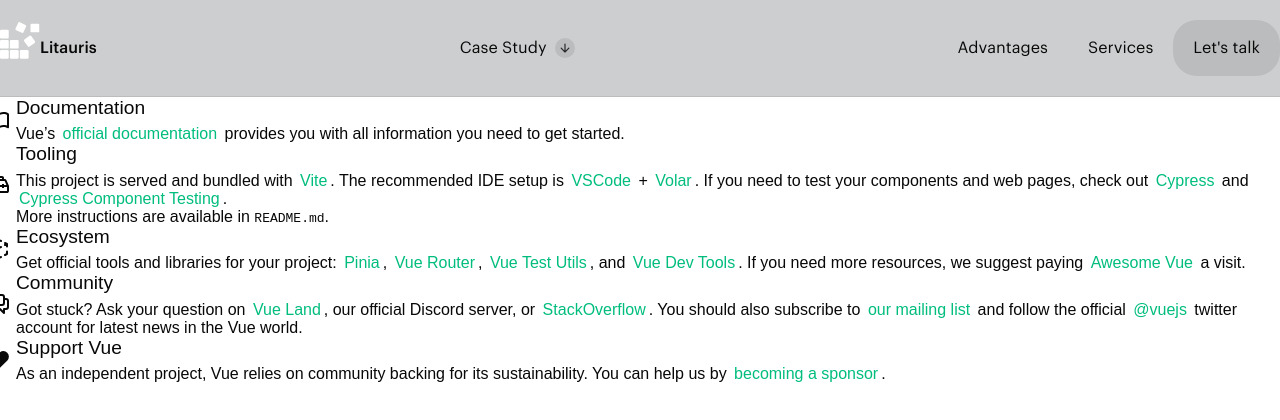
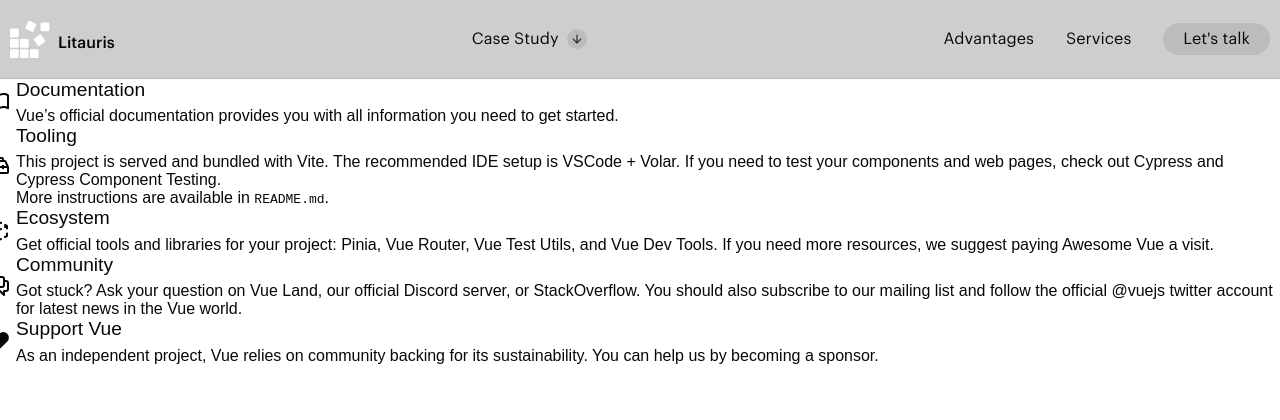
Before and after one commit to litauris/litauris-landing, a Vue app: page / in a window 1280 px wide. Shown: the top 420 px of the page. Built offline with nearby package versions, Linux system fonts and the light colour scheme; a web font is replaced by a local one.

Commit message:
Header review

```diff
--- a/src/assets/base.css
+++ b/src/assets/base.css
@@ -18,24 +18,24 @@
   --background-color-soft: #cdcecf;
   --background-color-dark: #101112;
 
+  --heading-color: #191b1d;
+  --heading-color-light: #ffffff;
+
   --text-color: #080808;
+  --text-color-dark: #443f3f;
   --text-color-soft: #b1b1b6;
   --text-color-light: #e1e5e9;
 
   --font-primary: 'General Sans', sans-serif;
   --font-secondary: 'Graphik LCG', sans-serif;
+
+  --max-content-width: 1280px;
 }
 
 * {
   box-sizing: border-box;
   margin: 0;
   padding: 0;
-}
-
-button {
-  color: inherit;
-  cursor: pointer;
-  font: inherit;
 }
 
 body {
@@ -45,7 +45,7 @@
   transition:
     color 0.5s,
     background-color 0.5s;
-  font-family: var(--font-primary), sans-serif;
+  font-family: var(--font-primary);
   text-rendering: optimizeLegibility;
   -webkit-font-smoothing: antialiased;
   -moz-osx-font-smoothing: grayscale;
--- a/src/assets/main.css
+++ b/src/assets/main.css
@@ -1,15 +1,17 @@
 @import './base.css';
 
-a,
-.green {
-  text-decoration: none;
-  color: hsla(160, 100%, 37%, 1);
-  transition: 0.4s;
-  padding: 3px;
+button {
+  color: inherit;
+  cursor: pointer;
+  font: inherit;
 }
 
-@media (hover: hover) {
-  a:hover {
-    background-color: hsla(160, 100%, 37%, 0.2);
-  }
+a {
+  color: inherit;
+  text-decoration: none;
 }
+a.outline {
+  background-color: #bbbcbd;
+  border-radius: 24px;
+  padding: 8px 20px;
+}
--- a/src/components/Header.vue
+++ b/src/components/Header.vue
@@ -1,28 +1,22 @@
 <template>
   <header>
     <div class="wrapper">
-      <div class="logo-wrapper">
-        <img alt="Vue logo" class="logo" src="@/assets/logo.svg" width="40" height="40" />
-        <p>Litauris</p>
+      <div class="logo">
+        <img src="@/assets/logo.svg" alt="Litauris" width="40" />
+        <span>Litauris</span>
       </div>
 
-      <button>
+      <router-link class="case" to="/case">
         <span>Case Study</span>
         <img src="@/assets/icons/arrow-down.svg" alt="Arrow" />
-      </button>
+      </router-link>
 
       <div class="menu-wrapper">
-        <button>Аdvantages</button>
-        <button>Services</button>
-        <button class="grey">Let's talk</button>
+        <a href="#">Аdvantages</a>
+        <a href="#">Services</a>
+        <a class="outline" href="https://calendly.com/ceo-glu6">Let's talk</a>
       </div>
     </div>
-    <!-- <div class="wrapper">
-      <nav>
-        <RouterLink to="/">Home</RouterLink>
-        <RouterLink to="/about">About</RouterLink>
-      </nav>
-    </div> -->
   </header>
 </template>
 <script>
@@ -32,44 +26,38 @@
 </script>
 <style scoped>
 header {
-  padding-block: 20px;
   background-color: var(--background-color-soft);
   border-bottom: 1px solid #bbbcbd;
-
   font-family: var(--font-secondary);
+  padding: 20px 10px;
 }
 .wrapper {
-  max-width: 1280px;
   display: flex;
   justify-content: space-between;
+  margin-inline: auto;
+  max-width: var(--max-content-width);
   width: 100%;
-  margin-inline: auto;
 }
-.logo-wrapper {
+
+.logo {
+  align-items: center;
+  column-gap: 0.5rem;
   display: flex;
-  align-items: center;
-
   font-weight: 500;
 }
-.logo {
-  margin-bottom: 16px;
+.logo span {
+  margin-top: 0.5rem;
 }
-button {
+
+.case {
+  align-items: center;
+  column-gap: 0.5rem;
   display: flex;
-  align-items: center;
-  justify-content: center;
-  padding: 8px 20px;
-  gap: 8px;
-
-  background: none;
-  border: none;
-}
-button.grey {
-  border-radius: 24px;
-  background-color: #bbbcbd;
 }
 
 .menu-wrapper {
+  align-items: center;
+  column-gap: 2rem;
   display: flex;
 }
 </style>
```
